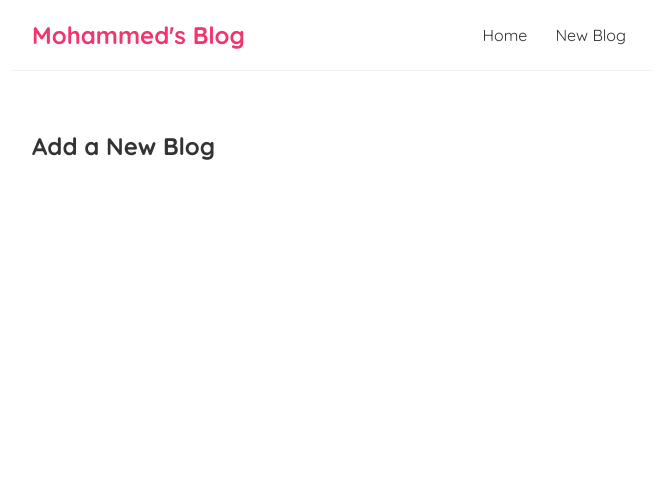
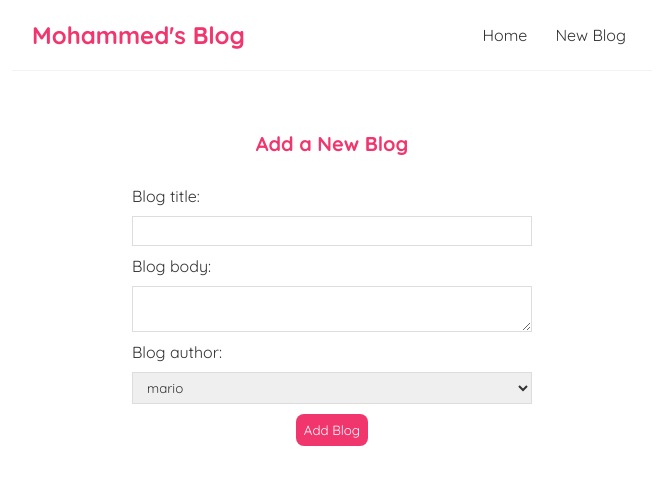
Before and after one commit to mo-codes1/React-Blog, a React (Create React App) app in the folder dojo-blog/: page /create in a window 1280 px wide. Shown: the top 484 px of the page, without its empty margins (308-964 px from the left). Built offline with nearby package versions, Linux system fonts and the light colour scheme.

Commit message:
added form for adding blog and styled with css

```diff
--- a/dojo-blog/src/Create.js
+++ b/dojo-blog/src/Create.js
@@ -2,6 +2,23 @@ const Create = () => {
   return (
     <div className="create">
       <h2>Add a New Blog</h2>
+      <form>
+        <label>Blog title:</label>
+        <input
+          type="text"
+          required
+        />
+        <label>Blog body:</label>
+        <textarea
+          required
+        ></textarea>
+        <label>Blog author:</label>
+        <select>
+          <option value="mario">mario</option>
+          <option value="mohammed">mohammed</option>
+        </select>
+        <button>Add Blog</button>
+      </form>
     </div>
   );
 }
--- a/dojo-blog/src/index.css
+++ b/dojo-blog/src/index.css
@@ -42,7 +42,7 @@
 .blog-preview:hover {
   box-shadow: 1px 3px 5px rgba(0,0,0,0.1);
 }
-.blog-preview h2{
+.blog-preview h2 {
   font-size: 40px;
   color: #f1356d;
   margin-bottom: 8px;
@@ -59,3 +59,34 @@
 .blog-details div {
   margin: 20px 0;
 }
+
+.create {
+  max-width: 400px;
+  margin: 0 auto;
+  text-align: center;
+}
+.create label {
+  text-align: left;
+  display: block;
+}
+.create h2 {
+  font-size: 20px;
+  color: #f1356d;
+  margin-bottom: 30px;
+}
+.create input, .create textarea, .create select {
+  width: 100%;
+  padding: 6px 10px;
+  margin: 10px 0;
+  border: 1px solid #ddd;
+  box-sizing: border-box;
+  display: block;
+}
+.create button {
+  background: #f1356d;
+  color: #fff;
+  border: 0;
+  padding: 8px;
+  border-radius: 8px;
+  cursor: pointer;
+}
```
